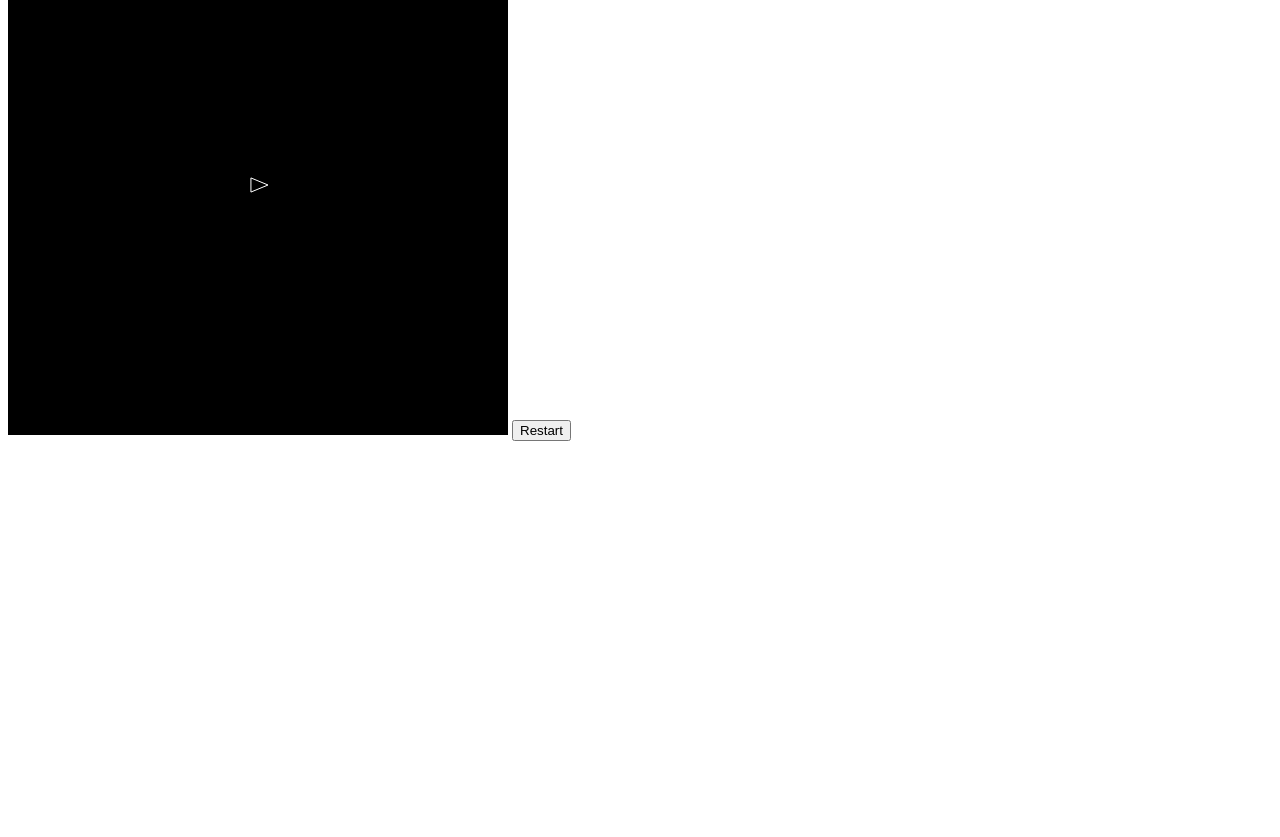
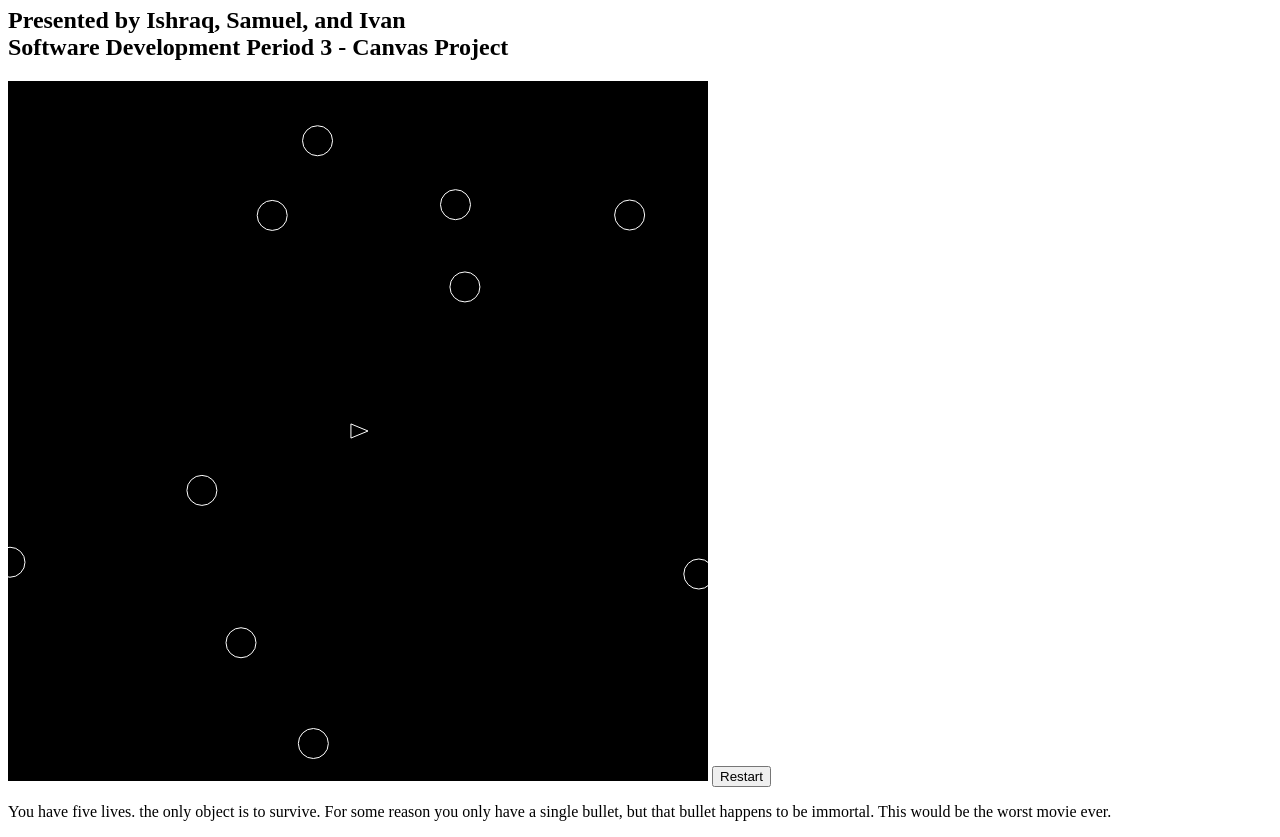
Before and after one commit to CodeSammich/amber_shine, a plain HTML site: page index.html in a window 1280 px wide. Shown: the part 73-910 px from the top of the page. Before the commit the page ends 800 px from the top, so only its background shows below. Drawn offline with Linux system fonts and the light colour scheme.

Commit message:
Basic asteroid mechanics

```diff
--- a/asteroids.js
+++ b/asteroids.js
@@ -10,7 +10,19 @@ var AsteroidsObject = function(){
     this.getX = function(){
     }
     this.draw = function(){
-	ctx.strokeRect(this.xcor,this.ycor,10,20);
+	ctx.beginPath();
+	ctx.arc(this.xcor, this.ycor, this.radius, 0, 2*Math.PI);
+	ctx.stroke();
+	ctx.closePath();
+    };
+    this.checkObjectCollision = function(other){
+	var minDist = this.radius + other.radius;
+	if (minDist >= Math.sqrt(Math.pow(this.xcor - other.xcor,2) + Math.pow(this.ycor - other.ycor,2))){
+	    this.xvel = -1 * this.xvel;
+	    this.yvel = -1 * this.yvel;
+	    return true;
+	}
+	return false;
     };
     this.update = function(){
 	if (this.xcor + this.radius >= canvas.width || this.xcor - this.radius <= 0){
@@ -25,16 +37,59 @@ var AsteroidsObject = function(){
     };
 };
 
+var Bullets = function(){
+    AsteroidsObject.call(this);
+    this.radius = 2;
+    this.draw = function(){
+	ctx.beginPath();
+	ctx.arc(this.xcor, this.ycor, this.radius, 0, 2*Math.PI);
+	ctx.stroke();
+	ctx.closePath();
+    }
+    this.updateBullet = function(asteroids){
+    	for (i = 0; i < asteroids.length; i++){
+    	    if (this.checkObjectCollision(asteroids[i])){
+    		asteroids[i] = new Asteroids();
+    		return true;
+    	    }
+    	}
+    	this.update();
+    }
+};
+Bullets.prototype = Object.create(AsteroidsObject.prototype);
+
 var Asteroids = function(){
+    AsteroidsObject.call(this);//call super first
+    this.radius = 15;
+    if (Math.random() < 0.5){
+	this.xcor = 1 + this.radius;
+	this.ycor = 1 + Math.random() * (canvas.height - 1);
+    }
+    else{
+	this.xcor = 1 + Math.random() * (canvas.width - 1);
+	this.ycor = 0 + this.radius;
+    }
+    this.xvel = Math.random() * 4;
+    this.yvel = Math.random() * 4;
+    this.draw = function(){
+	ctx.beginPath();
+	ctx.arc(this.xcor, this.ycor, this.radius, 0, 2*Math.PI);
+	ctx.stroke();
+	ctx.closePath();
+    };
 }
+Asteroids.prototype = Object.create(AsteroidsObject.prototype);
+
 var Player = function(){
     AsteroidsObject.call(this); //calls the AsteroidsObject function first to initialize the variables
     this.angle = this.accel = 0;
     this.xcor = canvas.width/2;
     this.ycor = canvas.height/2;
-    this.health = 3;
+    this.health = 5;
     this.radius = 10; //change this later
+    this.cooldown = 0;
     this.draw = function(){
+    	if (this.health > 0){
 	ctx.beginPath();
 	ctx.moveTo(this.xcor+10*Math.cos(this.angle),this.ycor+10*Math.sin(this.angle));
 	ctx.lineTo(this.xcor+10*Math.cos(this.angle+Math.PI*3/4),this.ycor+10*Math.sin(this.angle+Math.PI*3/4));
@@ -42,8 +97,9 @@ var Player = function(){
 	ctx.lineTo(this.xcor+10*Math.cos(this.angle),this.ycor+10*Math.sin(this.angle));
 	ctx.stroke();
 	ctx.closePath();
+    }
     };
-    this.updateUser = function(){
+    this.updateUser = function(asteroids){
 	if (this.accel > 0){
 	    var newx = this.xvel + this.accel*Math.cos(this.angle);
 	    var newy = this.yvel + this.accel*Math.sin(this.angle);
@@ -73,7 +129,24 @@ var Player = function(){
 	if (rightPress){
 	    this.angle = (this.angle+0.05)%(2*Math.PI);
 	}
+	for (i = 0; i < asteroids.length; i++){
+		if (this.checkObjectCollision(asteroids[i])){
+			this.health -=1;
+			asteroids[i] = new Asteroids();
+		}
+	}
+	this.cooldown -=1;
 	this.update();
+    }
+    this.shoot = function(){
+    	if (this.cooldown <=0){
+    		var temp = new Bullets();
+    		temp.xcor = this.xcor;
+    		temp.ycor = this.ycor;
+    		temp.xvel = 10 * Math.cos(this.angle);
+    		temp.yvel = 10 * Math.sin(this.angle);
+    		bullets.push(temp);
+    	}
     }
 };
 Player.prototype = Object.create(AsteroidsObject.prototype);
@@ -86,6 +159,8 @@ var canvas = document.getElementById("canvas");
 var ctx = canvas.getContext("2d");
 
 var player;
+var asteroids = [];
+var bullets = [];
 var leftPress, rightPress;
 
 var requestId; //for animation stacking stop
@@ -105,7 +180,11 @@ var setupKeypress = function setupKeypress(){
 	else if (e.keyCode == 39){//right
 	    rightPress = true;
 	}
-    });
+	else if (e.keyCode == 32){//space
+		player.shoot();
+	}
+	}
+    );
     document.addEventListener("keyup",function(e){
 	if (e.keyCode == 38){
 	    player.accel=0;
@@ -121,13 +200,17 @@ var setupKeypress = function setupKeypress(){
 
 var drawCanvas = function drawCanvas(){
     ctx.fillRect(0,0,canvas.width,canvas.height);
-    player.updateUser();
+    player.updateUser(asteroids);
 
     //if( player.willAnimate)
     requestId = window.requestAnimationFrame(drawCanvas);
-
-    console.log(player.xvel);
-
+    for (j= 0; j<asteroids.length; j++){
+    	asteroids[j].update();
+    }
+    for (i = 0; i < bullets.length && i<1; i++){
+	//BUG: for some reason this breaks when there is more than one bullet
+	bullets[i].updateBullet(asteroids);
+    }
 };
 
 var stopAnimation = function() {
@@ -142,7 +225,11 @@ var setup = function setup(){
     setupKeypress();
     if(!requestId)
 	drawCanvas();
-
+	asteroids = [];
+	bullets=[];
+	for (i=0;i<10;i++){
+		asteroids.push(new Asteroids());
+	}
     console.log("setup");
 };
 
--- a/index.html
+++ b/index.html
@@ -1,11 +1,14 @@
 <!DOCTYPE html>
 <html>
   <head>
+    <title>Survive</title>
   </head>
   <body>
-    <canvas id="canvas" width="500" height="500"></canvas>
+    <h1>Survive! It's very difficult!</h1>
+    <h2>Presented by Ishraq, Samuel, and Ivan<br>Software Development Period 3 - Canvas Project</h2>
+    <canvas id="canvas" width="700" height="700"></canvas>
     <input type="button" id="restart" value="Restart">
-
+    <p> You have five lives. the only object is to survive. For some reason you only have a single bullet, but that bullet happens to be immortal. This would be the worst movie ever.</p>
     <script src="asteroids.js"></script>
   </body>
 </html>
```
